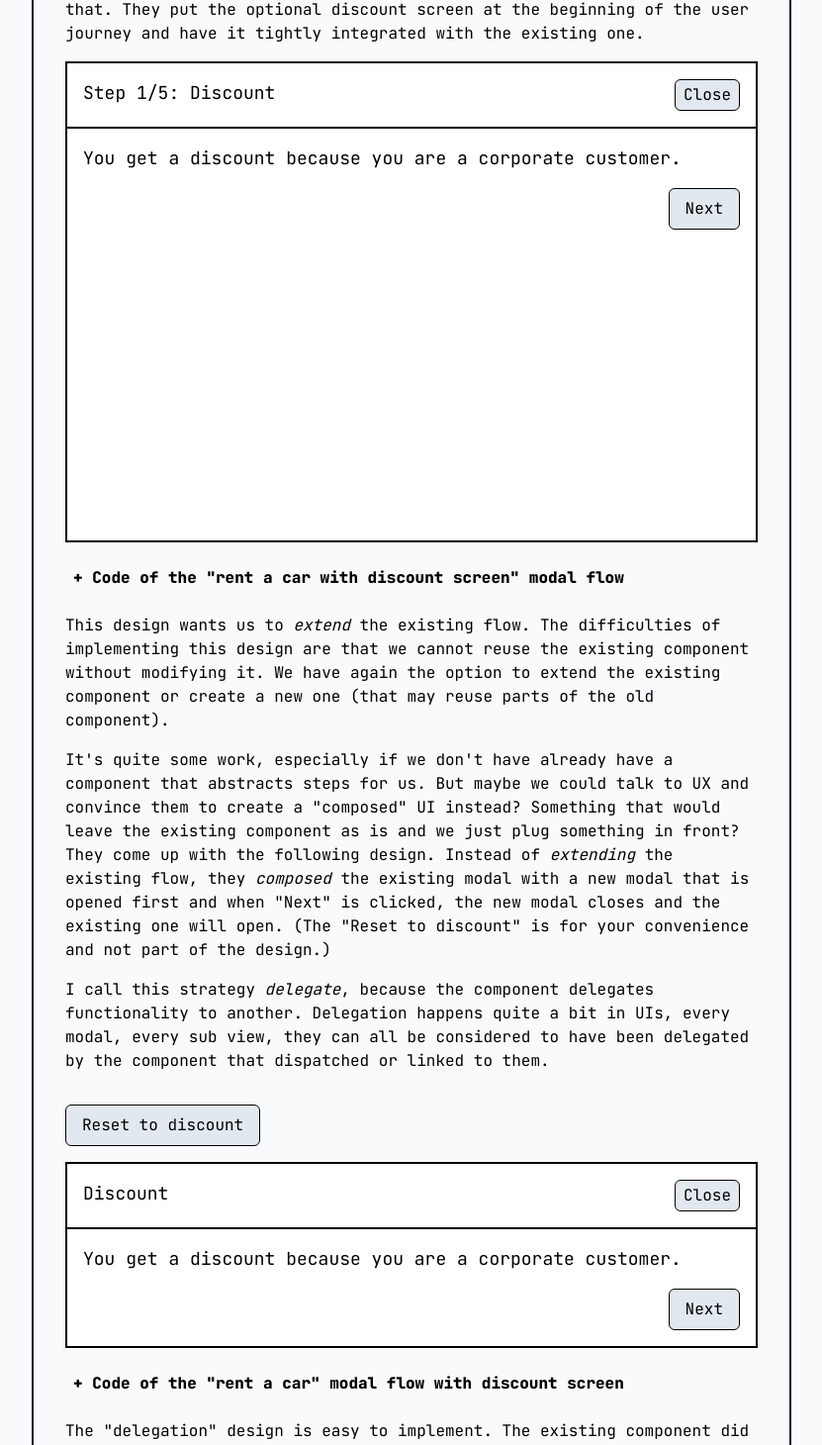
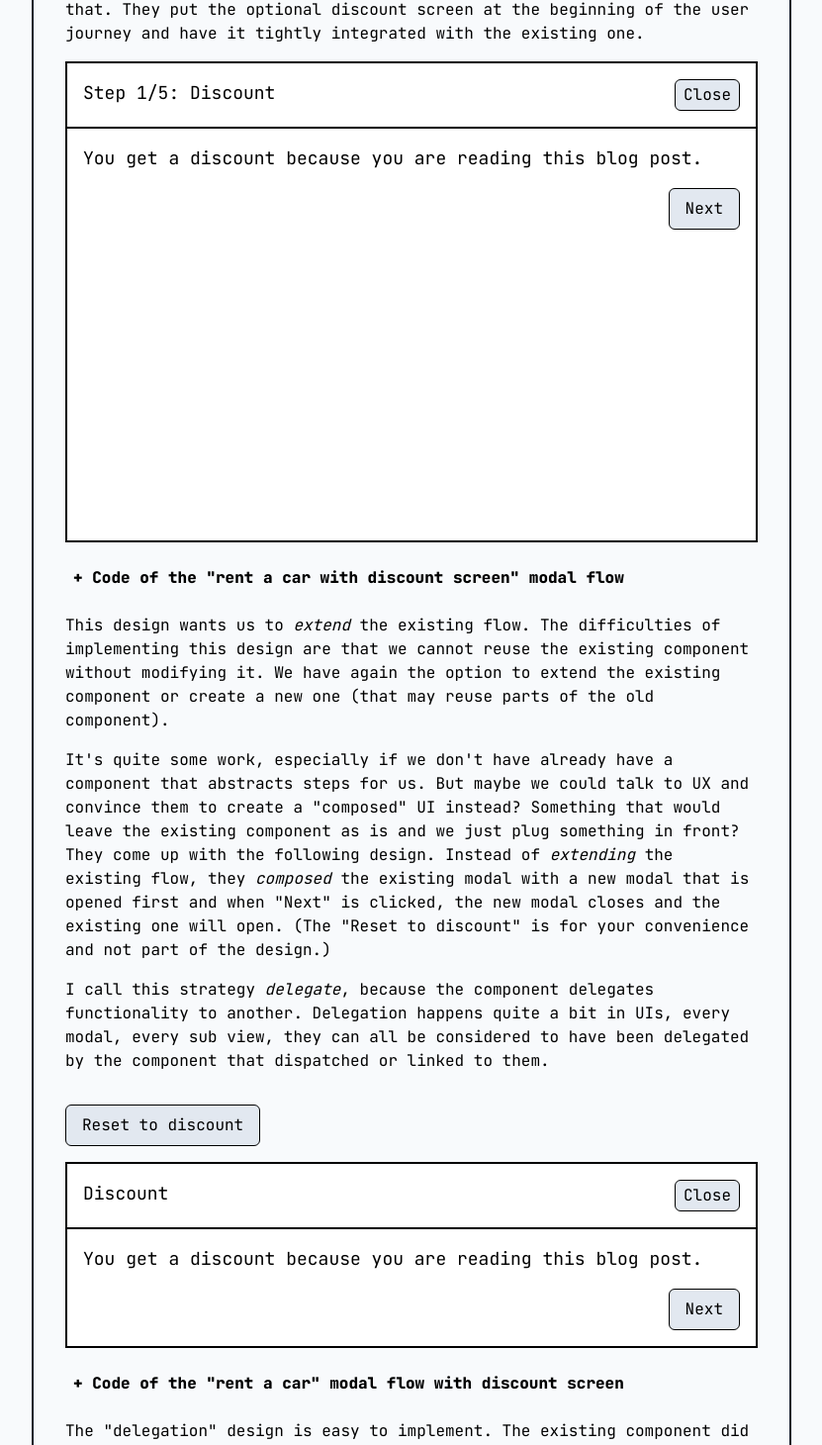
Before and after one commit to TN1ck/tn1ck.com, a Next.js app: page /blog/composable-uis in a window 1280 px wide. Shown: the part 4330-5790 px from the top of the page at 99% size, without its empty margins (224-1055 px from the left). Built offline with nearby package versions, Linux system fonts and the light colour scheme.

Commit message:
chore: add some fun

```diff
--- a/pages/blog/composable-uis.tsx
+++ b/pages/blog/composable-uis.tsx
@@ -350,7 +350,7 @@ const DiscountScreen = ({ onNext }: { onNext: () => void }) => {
   return (
     <div>
       <div className="text-lg">
-        You get a discount because you are a corporate customer.
+        You get a discount because you are reading this blog post.
       </div>
       <div className="flex justify-end">
         <button
@@ -514,7 +514,7 @@ const DiscountModal = ({ onNext }: { onNext: () => void }) => {
   return (
     <PseudoModal header="Discount">
       <div className="text-lg">
-        You get a discount because you are a corporate customer.
+        You get a discount because you are reading this blog post.
       </div>
       <div className="flex justify-end">
         <button
```
